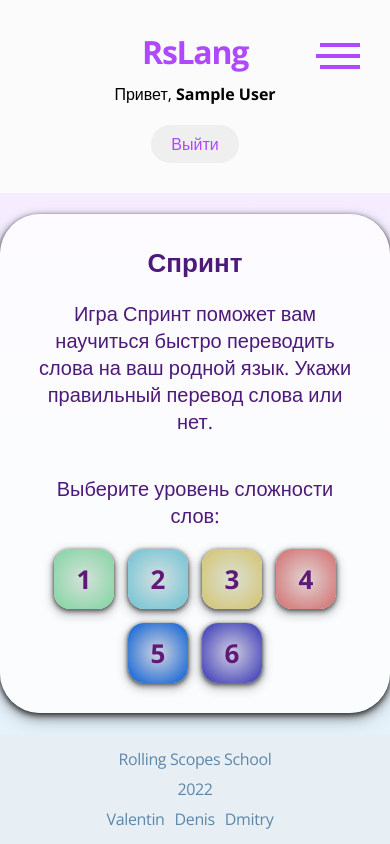
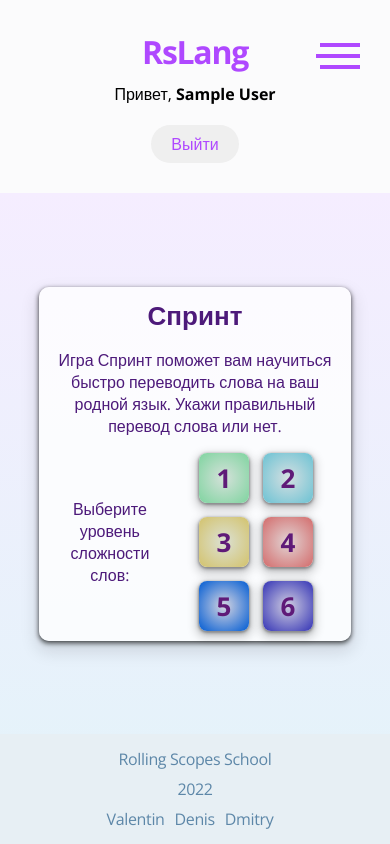
Before and after one commit to DnsYOUdnk/rslang, a React (Create React App) app in the folder rslang-app/: page /#/games/sprint in a window 390 px wide. Built offline with nearby package versions, Linux system fonts and the light colour scheme; sample sign-in values are in the browser's storage.

Commit message:
feat: add adaptive styles for audiocall game

```diff
--- a/rslang-app/src/components/GameModalWindow/GameModalWindow.module.css
+++ b/rslang-app/src/components/GameModalWindow/GameModalWindow.module.css
@@ -30,5 +30,39 @@
   font-size: 20px;
 }
 
-.game_start {
+@media screen and (max-width: 768px) {
+  .game_modal {
+    width: 80%;
+    padding: 20px;
+    margin: 20px 0;
+  }
 }
+
+@media screen and (max-width: 600px) {
+  .game_modal {
+    background-color: hsla(0, 0%, 100%, 0.8);
+    padding: 10px;
+    min-height: 270px;
+    border-radius: 10px;
+    justify-content: start;
+  }
+
+  .description {
+    font-size: 18px;
+  }
+
+  .game_start {
+    display: flex;
+    align-items: center;
+  }
+}
+
+@media screen and (max-width: 480px) {
+  .game_modal {
+    box-shadow: 0 1px 2px 0 rgb(0 0 0 / 20%), 0 2px 4px 1px rgb(0 0 0 / 50%), 0 8px 16px 4px rgb(0 0 0 / 10%);
+  }
+
+  .description {
+    font-size: 16px;
+  }
+}
--- a/rslang-app/src/components/GamePanel/GamePanel.module.css
+++ b/rslang-app/src/components/GamePanel/GamePanel.module.css
@@ -19,8 +19,15 @@
 .games__setting_right {
   gap: 50px;
 }
+
 .games__setting__btn_end {
   flex-grow: 1;
+}
+
+.setting__left_btns {
+  display: inline-flex;
+  align-items: center;
+  gap: 24px;
 }
 
 .games__setting__btn_end button {
@@ -46,3 +53,60 @@
     opacity: 1;
   }
 }
+
+@media screen and (max-width: 992px) {
+  .games_panel {
+    gap: 8px;
+    flex-wrap: wrap;
+  }
+
+  .games__setting {
+    gap: 10px;
+  }
+}
+
+@media screen and (max-width: 890px) {
+  .games_panel {
+    justify-content: center;
+  }
+}
+
+@media screen and (max-width: 870px) {
+  .games_panel {
+    flex-direction: column-reverse;
+    align-items: center;
+    gap: 10px;
+    margin-bottom: 50px;
+  }
+}
+
+@media screen and (max-width: 768px) {
+  .games__setting {
+    transition: 1s;
+  }
+
+  .games_panel {
+    margin-bottom: 0px;
+  }
+
+  .games__setting_right {
+    gap: 10px;
+    flex-direction: column-reverse;
+  }
+}
+
+@media screen and (max-width: 600px) {
+  .games__setting_left {
+    gap: 10px;
+    flex-direction: column;
+    height: 150px;
+  }
+}
+
+@media screen and (max-width: 480px) {
+  .games__setting__btn_end button {
+    font-size: 18px;
+    padding: 6px 20px;
+    height: 60px;
+  }
+}
--- a/rslang-app/src/components/GamePanel/GamePanel.tsx
+++ b/rslang-app/src/components/GamePanel/GamePanel.tsx
@@ -17,15 +17,17 @@ export const GamePanel = ({ className, ...props }: GamePanelProps): JSX.Element
     <div className={cl.games_panel}>
       {(buttonSound.isEnable || buttonFullScr.isEnable) && (
         <div className={cn(cl.games__setting, cl.games__setting_left)}>
+          <div className={cn(cl.setting__left_btns)}>
             {buttonSound.isEnable && <ButtonSound handlerSoundChange={handlerFunc} onSound={isOnSound} />}
             {buttonFullScr.isEnable && <ButtonFullscreen audiocallPage={fullScreenElement} />}
           </div>
-      )}
-      {buttonEnd.isEnable && arrResultWords && arrResultWords.length > minLearnedWords && (
+          {/* {buttonEnd.isEnable && arrResultWords && arrResultWords.length > minLearnedWords && ( */}
             <div className={cn(cl.games__setting__btn_end)}>
               <Button onClick={() => onEndGame!(true)} title={'Завершить и получить результат игры'}>
                 Завершить игру
               </Button>
+            </div>
+          {/* )} */}
         </div>
       )}
       {(buttonClose.isEnable || lives.isEnable) && (
--- a/rslang-app/src/components/LevelGroupWords/LevelGroupWords.module.css
+++ b/rslang-app/src/components/LevelGroupWords/LevelGroupWords.module.css
@@ -48,3 +48,12 @@
 .level_btn-5 {
   background: radial-gradient(#d1cee1, #3333b5);
 }
+
+@media screen and (max-width: 480px) {
+  .levelBtn {
+    width: 50px;
+    height: 50px;
+    border-radius: 8px;
+    box-shadow: 0 1px 2px 1px rgb(0 0 0 / 20%), 0 2px 4px 1px rgb(0 0 0 / 20%), 0 4px 8px 4px rgb(0 0 0 / 15%);
+  }
+}
--- a/rslang-app/src/pages/Games/AudioCallPage/GameAudioCallPage.module.css
+++ b/rslang-app/src/pages/Games/AudioCallPage/GameAudioCallPage.module.css
@@ -193,3 +193,53 @@
 .word_error:disabled {
   color: transparent;
 }
+
+@media screen and (max-width: 1200px) {
+  .audiocall {
+    gap: 30px;
+  }
+
+  .translation_words {
+    gap: 10px;
+    margin-bottom: 40px;
+  }
+}
+
+@media screen and (max-width: 768px) {
+  .learn_word {
+    min-height: 250px;
+    margin-bottom: 20px;
+  }
+}
+
+@media screen and (max-width: 600px) {
+  .learn_word {
+    min-height: 200px;
+  }
+
+  .word_player,
+  .learn_image {
+    width: 150px;
+    height: 150px;
+  }
+
+  .translation_words {
+    justify-content: center;
+    align-items: center;
+    min-height: 230px;
+    margin-bottom: 30px;
+  }
+}
+
+@media screen and (max-width: 576px) {
+  .audiocall {
+    padding: 20px 30px;
+}
+}
+
+@media screen and (max-width: 480px) {
+  .button__translation_word,
+  .button__next {
+    width: 260px;
+  }
+}
```
Lines whose indentation alone changed are shown as unchanged.
